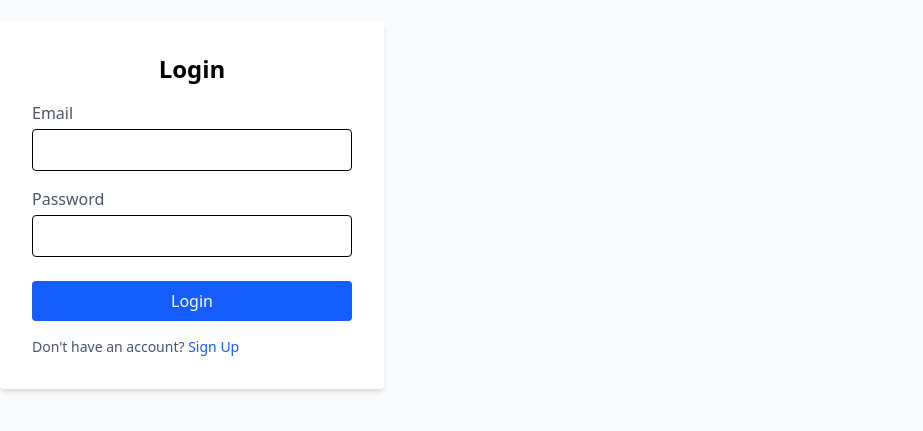
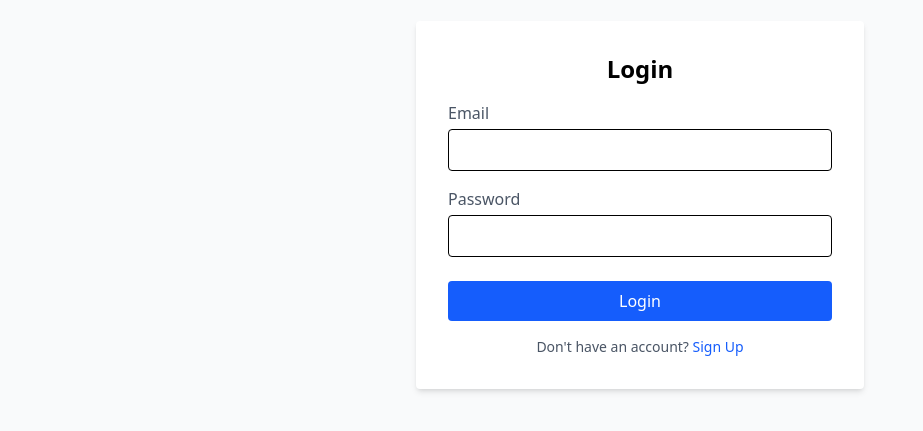
Before and after one commit to navya21feb/DRDO_Project, a React (Vite) app in the folder frontend/: page /login in a window 1280 px wide. Shown: the part 195-626 px from the top of the page, without its empty margins (0-923 px from the left). Built offline with nearby package versions, Linux system fonts and the light colour scheme.

Commit message:
Fixed all the UI

```diff
--- a/frontend/src/adminDashboard.jsx
+++ b/frontend/src/adminDashboard.jsx
@@ -35,7 +35,7 @@ const AdminSidebar = ({ currentUser, onLogout }) => {
   };
 
   return (
-    <div className="w-64 bg-indigo-600 text-white min-h-screen flex flex-col">
+    <div className="min-w-[16rem] bg-indigo-600 text-white min-h-screen flex flex-col">
       {/* Logo Section */}
       <div className="p-6 border-b border-indigo-700">
         <div className="flex items-center space-x-3">
@@ -555,12 +555,12 @@ useEffect(() => {
 
 
   return (
-    <div className="flex min-h-screen bg-gray-50">
+    <div className="flex w-full min-h-screen bg-gray-50 overflow-x-hidden">
       {/* Admin Sidebar */}
       <AdminSidebar currentUser={currentUser} onLogout={onLogout} />
 
       {/* Main Content */}
-      <div className="flex-1 p-6">
+      <main className="flex-1 p-6 overflow-y-auto">
         <Routes>
           <Route path="/" element={
             <AdminDashboardOverview applications={applications} />
@@ -581,7 +581,7 @@ useEffect(() => {
             />
           } />
         </Routes>
-      </div>
+      </main>
     </div>
   );
 };
--- a/frontend/src/components/LoginForm.jsx
+++ b/frontend/src/components/LoginForm.jsx
@@ -28,12 +28,13 @@ const LoginForm = ({ setCurrentUser }) => {
   };
 
   return (
-    <div className="min-h-screen flex items-center justify-center bg-gray-50">
+<div className="min-h-screen w-full flex items-center justify-center bg-gray-50 px-4">
   <form
     onSubmit={handleLogin}
-        className="bg-white p-8 rounded shadow-md w-96"
+    className="bg-white p-8 rounded shadow-md w-full max-w-md"
   >
     <h2 className="text-2xl font-bold mb-4 text-center">Login</h2>
+
     <div className="mb-4">
       <label className="block text-gray-600 mb-1">Email</label>
       <input
@@ -44,6 +45,7 @@ const LoginForm = ({ setCurrentUser }) => {
         required
       />
     </div>
+
     <div className="mb-6">
       <label className="block text-gray-600 mb-1">Password</label>
       <input
@@ -54,13 +56,15 @@ const LoginForm = ({ setCurrentUser }) => {
         required
       />
     </div>
+
     <button
       type="submit"
       className="w-full bg-blue-600 text-white py-2 rounded hover:bg-blue-700"
     >
       Login
     </button>
-        <p className="mt-4 text-sm text-gray-600">
+
+    <p className="mt-4 text-sm text-gray-600 text-center">
       Don't have an account?{" "}
       <a href="/signup" className="text-blue-600 hover:underline">
         Sign Up
@@ -68,6 +72,7 @@ const LoginForm = ({ setCurrentUser }) => {
     </p>
   </form>
 </div>
+
   );
 };
 
--- a/frontend/src/components/Signup.jsx
+++ b/frontend/src/components/Signup.jsx
@@ -19,18 +19,12 @@ const SignupForm = ({ setCurrentUser }) => {
     setError("");
 
     try {
-      console.log("Attempting signup with:", formData);
+      const signupResponse = await axios.post("/auth/signup", formData);
 
-      // 1. Signup
-      const signupResponse = await axios.post("/auth/signup", formData);
-      console.log("Signup successful:", signupResponse.data);
-
-      // 2. Auto-login after signup
       const loginResponse = await axios.post("/auth/login", {
         email: formData.email,
         password: formData.password,
       });
-      console.log("Login successful:", loginResponse.data);
 
       const { token, user } = loginResponse.data;
 
@@ -41,14 +35,11 @@ const SignupForm = ({ setCurrentUser }) => {
       setCurrentUser(user);
       navigate(user.role === "admin" ? "/admin" : "/overview");
     } catch (err) {
-      console.error("Full error object:", err);
-      console.error("Error response:", err.response);
-
-      const errorMessage = err.response?.data?.error ||
-                          err.response?.data?.message ||
-                          err.message ||
-                          "Signup failed. Please try again.";
-
+      const errorMessage =
+        err.response?.data?.error ||
+        err.response?.data?.message ||
+        err.message ||
+        "Signup failed. Please try again.";
       setError(errorMessage);
       alert(errorMessage);
     } finally {
@@ -57,10 +48,10 @@ const SignupForm = ({ setCurrentUser }) => {
   };
 
   return (
-    <div className="min-h-screen flex items-center justify-center bg-gray-100">
+    <div className="min-h-screen w-full flex items-center justify-center bg-gray-100 px-4">
       <form
         onSubmit={handleSubmit}
-        className="bg-white p-8 rounded shadow-md w-96"
+        className="bg-white p-8 rounded shadow-md w-full max-w-md"
       >
         <h2 className="text-2xl font-bold mb-6 text-center">Create Account</h2>
 
@@ -101,7 +92,9 @@ const SignupForm = ({ setCurrentUser }) => {
 
         <select
           value={formData.role}
-          onChange={(e) => setFormData({ ...formData, role: e.target.value })}
+          onChange={(e) =>
+            setFormData({ ...formData, role: e.target.value })
+          }
           className="mb-4 w-full px-4 py-2 border rounded"
         >
           <option value="student">Student</option>
@@ -115,7 +108,8 @@ const SignupForm = ({ setCurrentUser }) => {
         >
           {loading ? "Creating Account..." : "Sign Up"}
         </button>
-        <p className="mt-4 text-sm text-gray-600">
+
+        <p className="mt-4 text-sm text-gray-600 text-center">
           Already have an account?{" "}
           <a href="/login" className="text-blue-600 hover:underline">
             Log in
```
Lines whose indentation alone changed are shown as unchanged.
